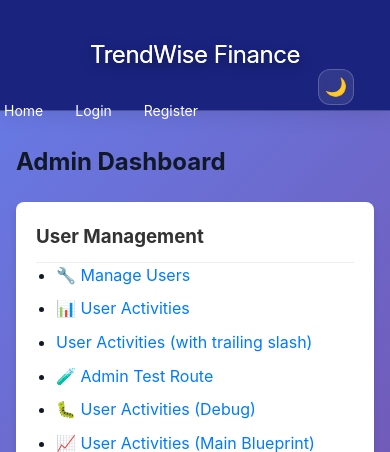
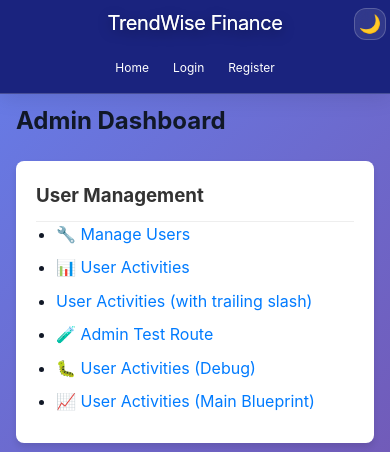
Before and after one commit to SDG223157/trendwise0706, a Python web app: template app/templates/index.html in a window 390 px wide. Shown: the top 452 px of the page. Run offline with Jinja, Linux system fonts and the light colour scheme; the template is opened without the code that fills it, so the values that code supplies are empty.

Commit message:
Optimize iPhone layout: fix navigation positioning and dropdown overlaps
- Fix logged-out nav positioning above form
- Prevent logged-in dropdown overlap with site title
- Add mobile responsive breakpoints (768px, 480px, 375px)
- Improve header spacing and mobile UX

```diff
--- a/app/static/css/modern-theme.css
+++ b/app/static/css/modern-theme.css
@@ -1028,19 +1028,24 @@ input[type="submit"]:active {
 @media (max-width: 768px) {
   .header-container {
     flex-direction: column;
-    gap: var(--tw-space-3);
+    gap: var(--tw-space-2);
     text-align: center;
     padding: var(--tw-space-3) var(--tw-space-4);
+    position: relative;
   }
 
   .top-nav {
     justify-content: center;
     flex-wrap: wrap;
     gap: var(--tw-space-2);
+    margin-top: var(--tw-space-2);
+    position: relative;
   }
 
   .user-dropdown {
     margin: 0 var(--tw-space-1);
+    position: relative;
+    z-index: 9500;
   }
 
   .dropdown-button {
@@ -1049,16 +1054,27 @@ input[type="submit"]:active {
     min-width: auto;
   }
 
+  /* Prevent dropdown overlap on tablets */
+  .dropdown-content {
+    top: calc(100% + 4px) !important;
+    z-index: 10001 !important;
+  }
+
   /* Make title smaller on mobile */
   h1 {
-    font-size: 1.5rem !important;
-    margin: var(--tw-space-2) 0;
+    font-size: 1.75rem !important;
+    margin: var(--tw-space-1) 0;
+    padding: var(--tw-space-2) 0;
   }
 
   /* Theme toggle smaller on mobile */
   .theme-toggle {
     width: 36px;
     height: 36px;
+    position: absolute;
+    top: var(--tw-space-2);
+    right: var(--tw-space-2);
+    z-index: 10002;
   }
 }
 
@@ -1083,70 +1099,86 @@ input[type="submit"]:active {
   .header-container {
     padding: var(--tw-space-2);
     flex-direction: column !important;
+    position: relative;
+    min-height: auto;
   }
 
   /* Force vertical stacking of all header elements */
   .top-nav {
     width: 100% !important;
-    flex-direction: column !important;
+    flex-direction: row !important;
+    flex-wrap: wrap !important;
     align-items: center !important;
-    gap: var(--tw-space-2) !important;
+    justify-content: center !important;
+    gap: var(--tw-space-1) !important;
     order: 2;
+    margin-top: 8px !important;
+    padding: 4px 0 !important;
   }
 
-  /* Put title first and center it - move up for spacing */
+  /* Put title first and center it - improve spacing */
   h1 {
-    font-size: 1rem !important;
-    margin: -4px 0 8px 0 !important;
+    font-size: 1.125rem !important;
+    margin: 0 !important;
+    padding: 4px 0 !important;
     order: 1;
     width: 100%;
     text-align: center;
     font-weight: 700 !important;
     letter-spacing: -0.01em;
     position: relative;
-    top: -6px;
+    z-index: 1;
   }
 
-  /* Force dropdown menus down with spacing */
-  .top-nav {
-    width: 100% !important;
-    flex-direction: column !important;
-    align-items: center !important;
-    gap: var(--tw-space-1) !important;
-    order: 2;
-    margin-top: 12px !important;
-    padding-top: 8px !important;
-  }
-
-  /* Make dropdown buttons smaller */
+  /* Make dropdown buttons smaller and prevent overlap */
   .dropdown-button {
-    padding: 3px 6px !important;
-    font-size: 0.6rem !important;
+    padding: 4px 8px !important;
+    font-size: 0.65rem !important;
     font-weight: 500 !important;
     min-width: auto !important;
     white-space: nowrap;
-    margin: 1px 0 !important;
+    margin: 2px 1px !important;
+    border-radius: 6px !important;
   }
 
-  /* Individual dropdown styling with more spacing */
+  /* Individual dropdown styling with proper spacing */
   .user-dropdown {
-    margin: 3px 2px !important;
+    margin: 2px 1px !important;
     width: auto !important;
+    position: relative !important;
+    z-index: 9500 !important;
   }
 
-  /* Theme toggle positioning */
+  /* Prevent dropdown content from overlapping with title */
+  .dropdown-content {
+    top: calc(100% + 6px) !important;
+    margin-top: 0 !important;
+    z-index: 10001 !important;
+    min-width: 150px !important;
+    max-width: 200px !important;
+    left: 50% !important;
+    transform: translateX(-50%) !important;
+  }
+
+  .user-dropdown.open .dropdown-content {
+    transform: translateX(-50%) translateY(0) !important;
+  }
+
+  /* Theme toggle positioning - avoid overlap */
   .theme-toggle {
     width: 28px !important;
     height: 28px !important;
-    position: absolute;
-    top: 8px;
-    right: 8px;
+    position: absolute !important;
+    top: 4px !important;
+    right: 4px !important;
+    z-index: 10002 !important;
   }
 
   .form-container {
     width: 98%;
     padding: var(--tw-space-4);
     border-radius: 16px;
+    margin-top: var(--tw-space-4) !important;
   }
 
   .chart-container {
--- a/app/static/css/style.css
+++ b/app/static/css/style.css
@@ -400,6 +400,8 @@ footer p {
 /* -------------------------------------- */
 /* 8. Responsive Adjustments */
 /* -------------------------------------- */
+
+/* Base mobile styles */
 @media (max-width: 768px) {
     .form-container {
         padding: 1rem;
@@ -420,8 +422,132 @@ footer p {
         max-height: 250px;
     }
 
+    /* Fix header layout for mobile */
+    header {
+        padding: 8px 0;
+        margin-bottom: 1rem;
+    }
+
+    .header-container {
+        padding: 0.5rem;
+        min-height: auto;
+    }
+
+    /* Fix navigation positioning for logged-out users */
+    .top-nav {
+        position: static !important;
+        top: auto !important;
+        right: auto !important;
+        width: auto !important;
+        padding: 0.5rem 0 !important;
+        margin: 0 !important;
+        justify-content: center !important;
+        gap: 1rem !important;
+    }
+
+    .nav-link {
+        margin-top: 0 !important;
+        margin-left: 0 !important;
+        padding: 0.5rem 1rem !important;
+        font-size: 0.875rem !important;
+    }
+
+    /* Improve title spacing on mobile */
+    h1 {
+        font-size: 1.5rem !important;
+        padding: 0.5rem 0 !important;
+        margin: 0 !important;
+    }
 }
 
+/* iPhone specific optimizations */
+@media (max-width: 480px) {
+    /* Header improvements for very small screens */
+    header {
+        padding: 4px 0;
+        margin-bottom: 0.5rem;
+    }
+
+    .header-container {
+        padding: 0.25rem;
+        flex-direction: column;
+        gap: 0.5rem;
+    }
+
+    /* Title positioning */
+    h1 {
+        font-size: 1.25rem !important;
+        padding: 0.25rem 0 !important;
+        order: 1;
+    }
+
+    /* Navigation improvements for logged-out users */
+    .top-nav {
+        order: 2;
+        flex-direction: row !important;
+        flex-wrap: wrap !important;
+        justify-content: center !important;
+        gap: 0.5rem !important;
+        padding: 0.25rem 0 !important;
+        margin-top: 0.25rem !important;
+    }
+
+    .nav-link {
+        font-size: 0.75rem !important;
+        padding: 0.25rem 0.5rem !important;
+        white-space: nowrap;
+    }
+
+    /* Logged-in user dropdown improvements */
+    .user-dropdown {
+        margin: 0.125rem !important;
+    }
+
+    .dropdown-button {
+        padding: 0.25rem 0.5rem !important;
+        font-size: 0.75rem !important;
+        min-width: auto !important;
+    }
+
+    /* Prevent dropdown overlap with title */
+    .dropdown-content {
+        top: calc(100% + 0.5rem) !important;
+        margin-top: 0 !important;
+        z-index: 10001 !important;
+    }
+
+    /* Theme toggle positioning */
+    .theme-toggle {
+        position: absolute !important;
+        top: 0.25rem !important;
+        right: 0.25rem !important;
+        width: 2rem !important;
+        height: 2rem !important;
+        z-index: 10002 !important;
+    }
+}
+
+/* iPhone SE and smaller devices */
+@media (max-width: 375px) {
+    h1 {
+        font-size: 1.125rem !important;
+    }
+
+    .nav-link {
+        font-size: 0.6875rem !important;
+        padding: 0.125rem 0.375rem !important;
+    }
+
+    .dropdown-button {
+        font-size: 0.6875rem !important;
+        padding: 0.125rem 0.375rem !important;
+    }
+
+    .theme-toggle {
+        width: 1.75rem !important;
+        height: 1.75rem !important;
+    }
+}
 
 /* -------------------------------------- */
 /* 9. Error States */
```
Also changed, not shown: app/templates/index.html (+76 -0 lines).
